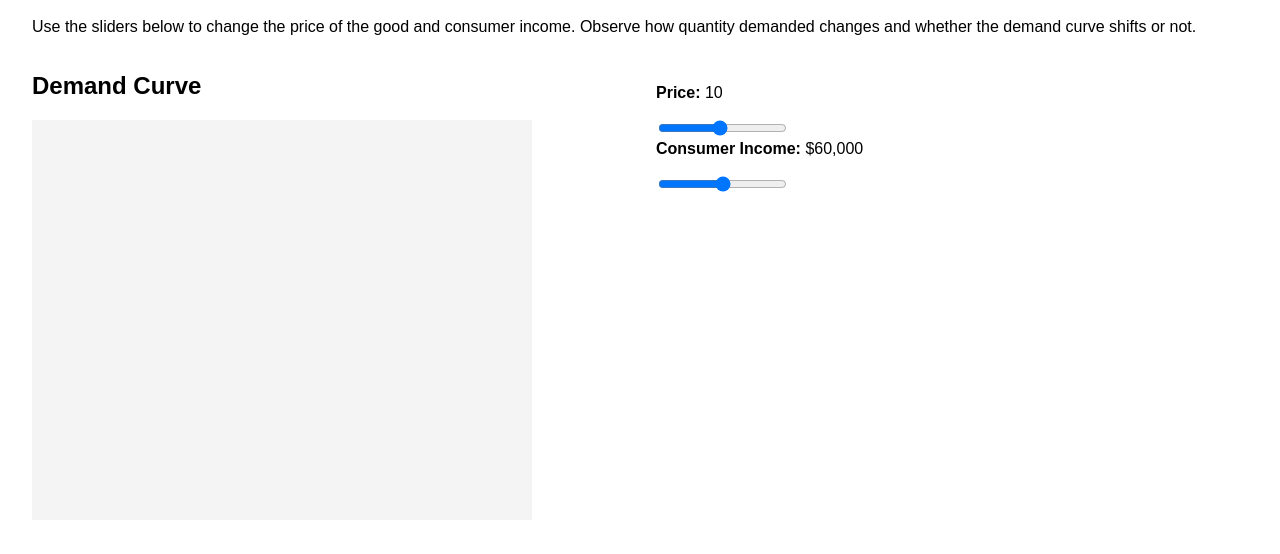
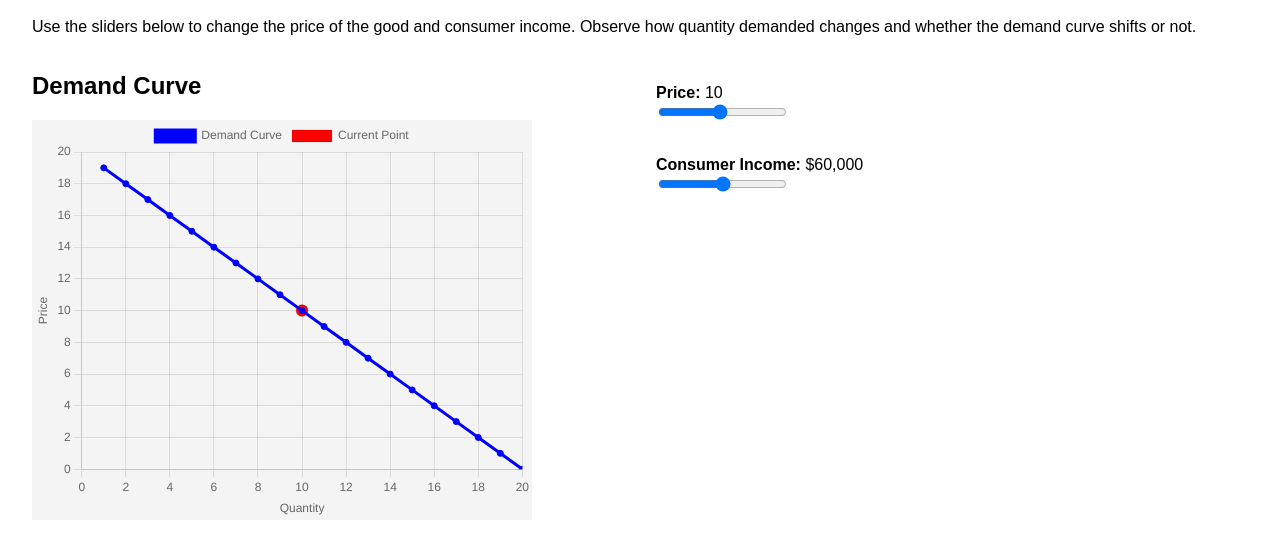
Before and after one commit to Jeff-Ackermann/EC201, a plain HTML site: page Demand_1_Normal.html in a window 1280 px wide. Shown: the part 72-626 px from the top of the page. Drawn offline with nearby package versions, Linux system fonts and the light colour scheme.

Commit message:
Update Demand_1_Normal.html

```diff
--- a/Demand_1_Normal.html
+++ b/Demand_1_Normal.html
@@ -20,18 +20,24 @@
       width: 100%;
       max-width: 500px;
       height: 400px;
+      position: relative;
     }
     canvas {
       background-color: #f4f4f4;
       width: 100% !important;
       height: 100% !important;
+      display: block;
     }
-    .input-section, .questions {
+    .input-section {
       margin-top: 2rem;
     }
     label {
       display: block;
       margin-bottom: 1rem;
+      font-weight: bold;
+    }
+    .slider-label {
+      font-weight: bold;
     }
   </style>
 </head>
@@ -48,15 +54,19 @@
       </div>
     </div>
     <div class="input-section">
-      <label for="priceSlider"><strong>Price:</strong> <span id="priceVal">10</span></label>
+      <div>
+        <span class="slider-label">Price:</span>
+        <span id="priceVal">10</span>
+      </div>
       <input type="range" id="priceSlider" min="1" max="20" value="10">
 
-      <label for="incomeSlider"><strong>Consumer Income:</strong> <span id="incomeVal">$60,000</span></label>
+      <div style="margin-top:2em;">
+        <span class="slider-label">Consumer Income:</span>
+        <span id="incomeVal">$60,000</span>
+      </div>
       <input type="range" id="incomeSlider" min="40000" max="80000" step="1000" value="60000">
     </div>
   </div>
-
-
 
   <script>
     const ctx = document.getElementById('demandChart').getContext('2d');
@@ -65,7 +75,7 @@
       const baseIntercept = 20;
       const slope = 1;
 
-      // Convert income ($40k–$80k) to a shift factor centered at $60k
+      // Map income ($40k–$80k) to a shift centered at $60k
       const incomeShift = (income - 60000) / 4000;
       const intercept = baseIntercept + incomeShift;
 
@@ -76,4 +86,67 @@
       });
     }
 
-    const priceSlider = document.getElem
+    const priceSlider = document.getElementById('priceSlider');
+    const incomeSlider = document.getElementById('incomeSlider');
+    const priceVal = document.getElementById('priceVal');
+    const incomeVal = document.getElementById('incomeVal');
+
+    const chart = new Chart(ctx, {
+      type: 'scatter',
+      data: {
+        datasets: [{
+          label: 'Demand Curve',
+          data: [],
+          showLine: true,
+          borderColor: 'blue',
+          backgroundColor: 'blue',
+          fill: false
+        }, {
+          label: 'Current Point',
+          data: [],
+          backgroundColor: 'red',
+          pointRadius: 6,
+        }]
+      },
+      options: {
+        responsive: true,
+        maintainAspectRatio: false,
+        scales: {
+          x: {
+            type: 'linear',
+            title: { display: true, text: 'Quantity' },
+            min: 0,
+            max: 20
+          },
+          y: {
+            title: { display: true, text: 'Price' },
+            min: 0,
+            max: 20
+          }
+        }
+      }
+    });
+
+    function updateChart() {
+      const price = parseInt(priceSlider.value);
+      const income = parseInt(incomeSlider.value);
+      priceVal.textContent = price;
+      incomeVal.textContent = `$${income.toLocaleString()}`;
+
+      const incomeShift = (income - 60000) / 4000;
+      const intercept = 20 + incomeShift;
+      const quantity = Math.max(0, intercept - price);
+
+      chart.data.datasets[0].data = getDemandData(income);
+      chart.data.datasets[1].data = [{ x: quantity, y: price }];
+      chart.update();
+    }
+
+    // Initial chart render
+    updateChart();
+
+    priceSlider.addEventListener('input', updateChart);
+    incomeSlider.addEventListener('input', updateChart);
+  </script>
+</body>
+</html>
```
